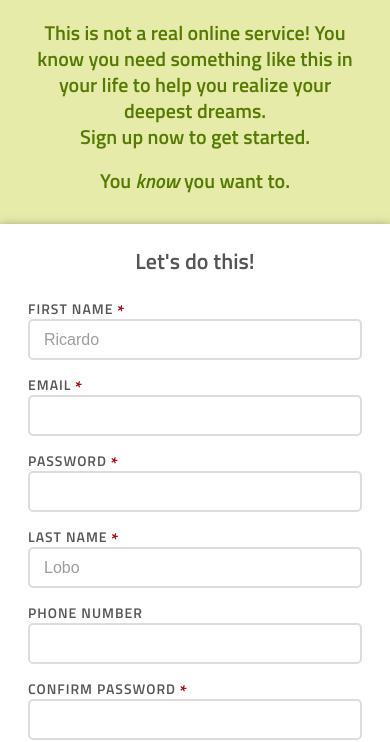
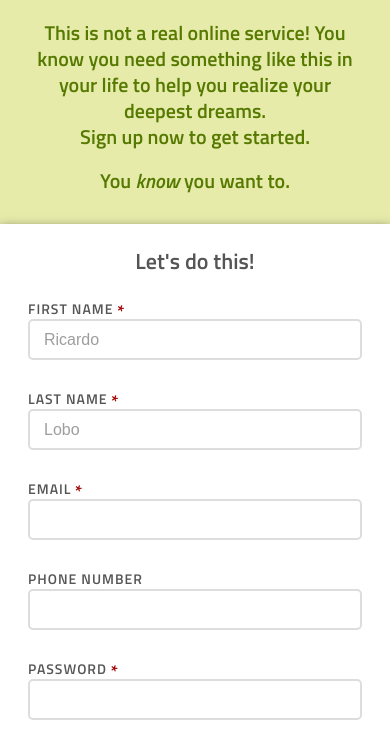
Before and after one commit to RickyLobo626/sign-up-form, a plain HTML site: page index.html in a window 390 px wide. Shown: the part 104-846 px from the top of the page. Drawn offline with Linux system fonts and the light colour scheme.

Commit message:
Fix wrong order of inputs for small viewports

```diff
--- a/index.html
+++ b/index.html
@@ -45,11 +45,15 @@
         <div class="wrapper">
           <h1 class="heading">Let's do this!</h1>
           <form id="signup-form" class="form" action="#">
-            <div class="inputs col--1">
             <div class="form-control">
               <label for="first-name" class="label" >First name</label>
               <input type="text" id="first-name" name="first-name" placeholder="Ricardo" pattern="^[a-zA-Z]+$" required/>
               <p class="error-message">Please enter a valid first name</p>
+            </div>
+            <div class="form-control">
+              <label for="last-name" class="label" >Last name</label>
+              <input type="text" id="last-name" name="last-name" placeholder="Lobo" pattern="^[a-zA-Z]+$" required/>
+              <p class="error-message">Please enter a valid last name</p>
             </div>
             <div class="form-control">
               <label for="email" class="label" >Email</label>
@@ -57,27 +61,20 @@
               <p class="error-message">Please enter a valid email</p>
             </div>
             <div class="form-control">
-                <label for="password-1" class="label" >Password</label>
-                <input type="password" id="password-1" name="password-1" placeholder=" " minlength="8" required/>
-                <p class="error-message">The password must be of at least 8 characters long</p>
-              </div>
-            </div>
-            <div class="inputs col--2">
-              <div class="form-control">
-                <label for="last-name" class="label" >Last name</label>
-                <input type="text" id="last-name" name="last-name" placeholder="Lobo" pattern="^[a-zA-Z]+$" required/>
-                <p class="error-message">Please enter a valid last name</p>
-              </div>
-              <div class="form-control">
               <label for="telephone" class="label" >Phone number</label>
               <input type="tel" id="telephone" name="telephone" placeholder=" " pattern="[0-9]+"/>
               <p class="error-message">Please enter a valid phone number</p>
             </div>
             <div class="form-control">
+              <label for="password-1" class="label" >Password</label>
+              <input type="password" id="password-1" name="password-1" placeholder=" " minlength="8" required/>
+              <p class="error-message">The password must be of at least 8 characters long</p>
+            </div>
+            <div class="form-control">
               <label for="password-2" class="label" >Confirm password</label>
               <input type="password" id="password-2" name="password-1" placeholder=" " minlength="8" required/>
             </div>
-            </div>
+
           </form>
         </div>
         <div class="bottom">
--- a/styles.css
+++ b/styles.css
@@ -15,6 +15,7 @@ html {
   --green1-transp: rgb(86, 121, 1, 0.7);
   --valid-red: #a00000;
   --valid-green: #349607;
+  --focus-blue: #5fa8e4;
 }
 
 *,
@@ -138,18 +139,16 @@ main {
 }
 
 .form {
+  max-width: 80rem;
+
   display: flex;
-  gap: 8rem;
+  flex-flow: row wrap;
+  column-gap: 10%;
+  row-gap: 2.8rem;
 }
 
-.inputs {
-  min-width: 20rem;
-  max-width: 35rem;
-  flex-basis: 32rem;
-
-  display: flex;
-  flex-direction: column;
-  gap: 2.6rem;
+.form-control {
+  flex-basis: 45%;
 }
 
 .label {
@@ -174,7 +173,7 @@ main {
 
 .form-control > input:focus {
   outline: none;
-  border-color: black;
+  border-color: var(--focus-blue);
   box-shadow: inset 0 0 10px rgba(0, 0, 0, 0.1);
 }
 
@@ -196,10 +195,7 @@ main {
   display: block;
 }
 
-.label[for*="name"]::after,
-.label[for*="name"]::after,
-.label[for="email"]::after,
-.label[for|="password"]::after {
+.label:not([for="telephone"])::after {
   content: "*";
   font-size: 1.8rem;
   color: var(--valid-red);
@@ -272,10 +268,6 @@ main {
   .section--right .heading {
     font-size: 2.2rem;
   }
-
-  .form {
-    gap: 6rem;
-  }
 }
 
 /* max-width: 880px */
@@ -287,12 +279,6 @@ main {
   .btn {
     font-size: 1.6rem;
     padding: 1.4rem 3.4rem;
-  }
-
-  .inputs {
-    flex-basis: auto;
-    width: 100%;
-    gap: 1.4rem;
   }
 
   .logo-image {
@@ -324,9 +310,15 @@ main {
   }
 
   .form {
-    flex-direction: column;
+    flex-flow: column nowrap;
     align-items: center;
-    gap: 1.4rem;
+    margin: 0 auto;
+    max-width: 40rem;
+  }
+
+  .form-control {
+    flex-basis: auto;
+    width: 100%;
   }
 
   .bottom {
```
Lines whose indentation alone changed are shown as unchanged.
